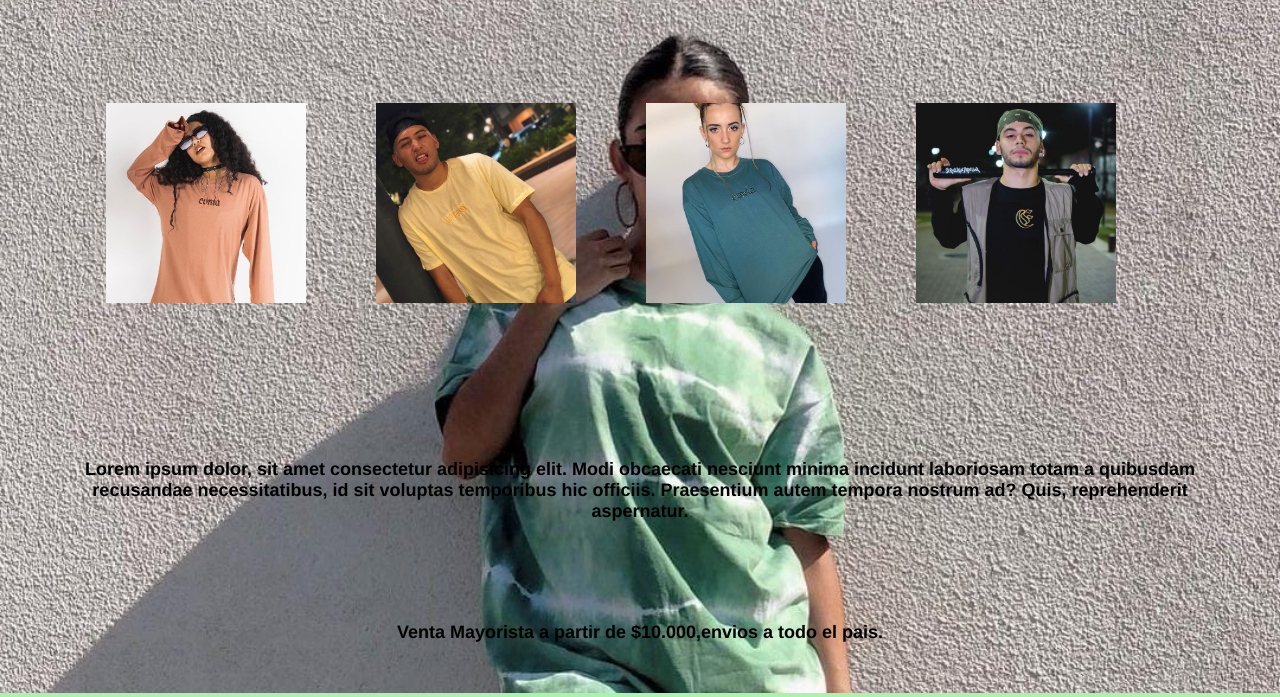
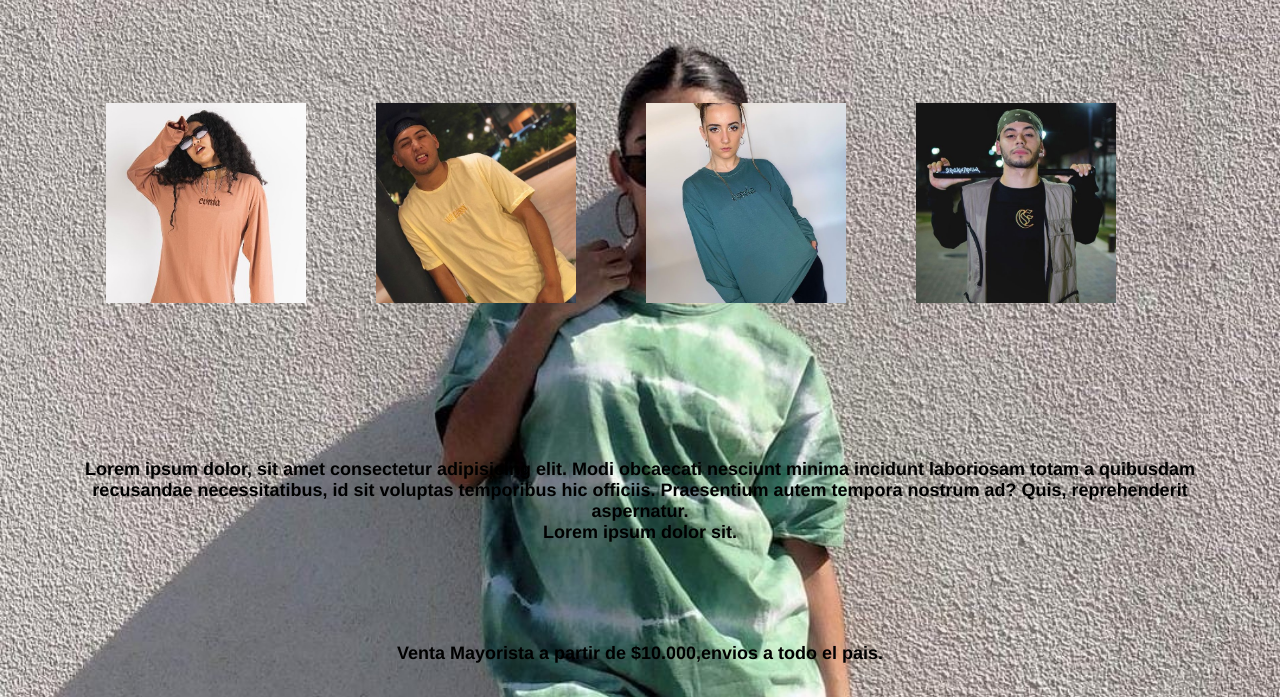
Before and after one commit to sebastiancortezzz/Eonia, a plain HTML site: page index.html in a window 1280 px wide. Shown: the part 293-990 px from the top of the page. Drawn offline with Linux system fonts and the light colour scheme.

Commit message:
agregue p

```diff
--- a/index.html
+++ b/index.html
@@ -36,8 +36,9 @@
         </section>
         <section>
             <div class="textoscomunes" >
-                <p >Lorem ipsum dolor, sit amet consectetur adipisicing elit. Modi obcaecati nesciunt minima incidunt laboriosam totam a quibusdam recusandae necessitatibus, id sit voluptas temporibus hic officiis. Praesentium autem tempora nostrum ad?
+                <p > Lorem ipsum dolor, sit amet consectetur adipisicing elit. Modi obcaecati nesciunt minima incidunt laboriosam totam a quibusdam recusandae necessitatibus, id sit voluptas temporibus hic officiis. Praesentium autem tempora nostrum ad?
                 Quis, reprehenderit aspernatur.</p>
+                <p>Lorem ipsum dolor sit.</p>
             </div>
             <p class="textoscomunes">Venta Mayorista a partir de $10.000,envios a todo el pais.</p>
         </section>
```
